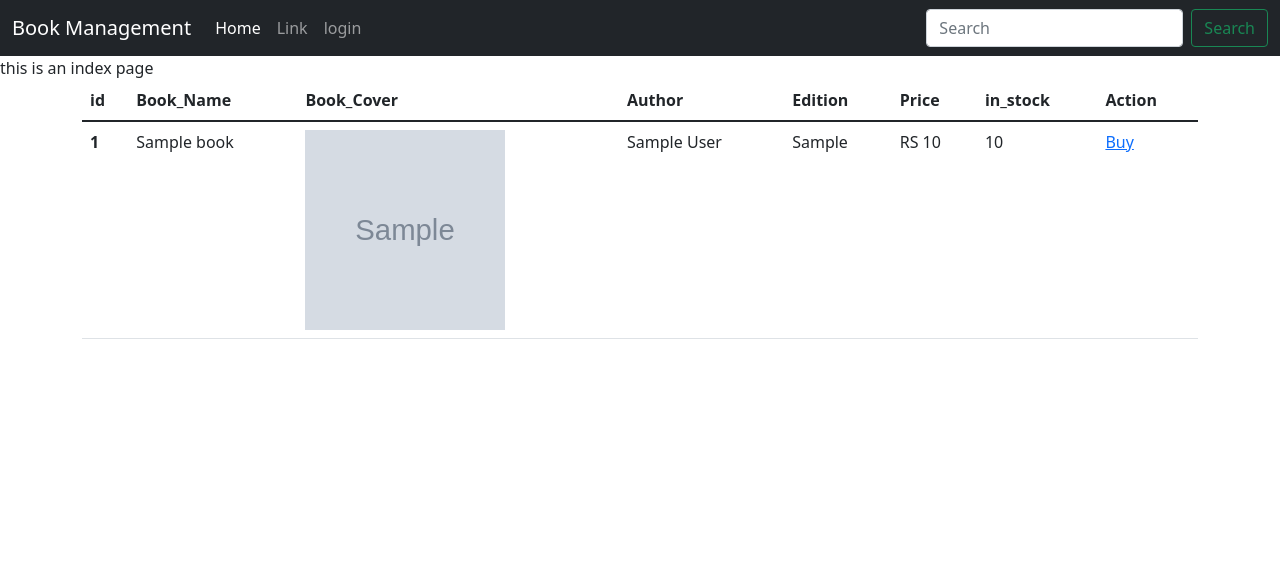
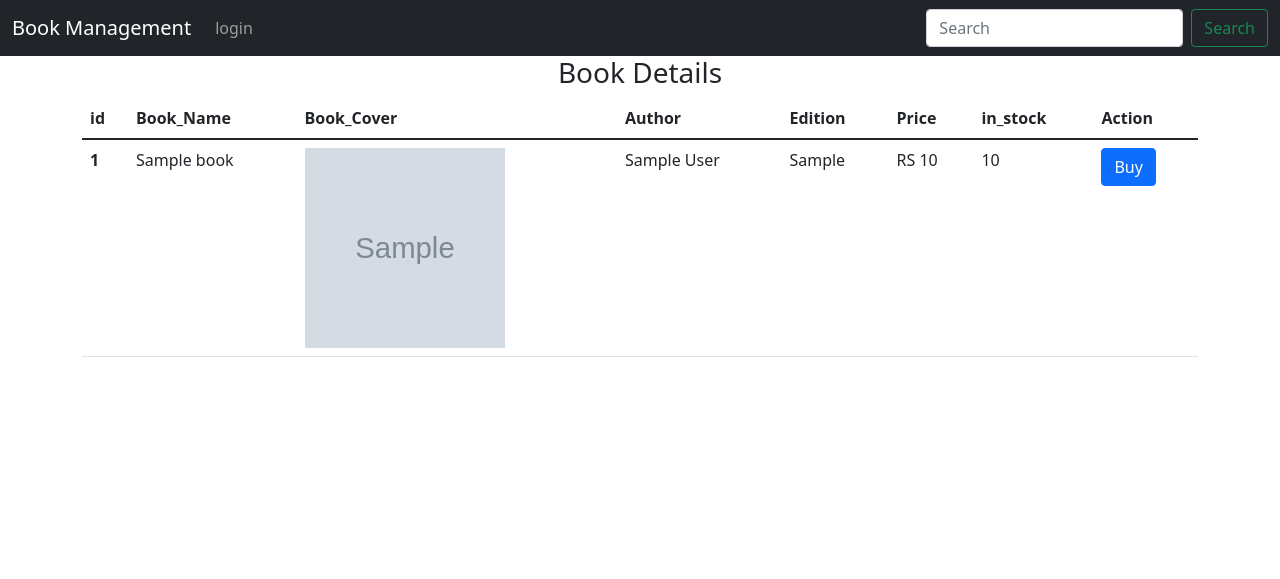
Before and after one commit to DipendraBravo/sales-mgmt, a Django app: page / in a window 1280 px wide. Shown: the top 579 px of the page. Run offline with Django 4.2, Linux system fonts and the light colour scheme; tables that the repository leaves empty hold one stand-in row (values such as "Sample post"); grey boxes marked "Sample" are stand-in pictures; some libraries are stand-ins or nearby versions.

Commit message:
completed User Interface and successfully create README.md

```diff
--- a/templates/header.html
+++ b/templates/header.html
@@ -6,12 +6,7 @@
     </button>
     <div class="collapse navbar-collapse" id="navbarSupportedContent">
       <ul class="navbar-nav me-auto mb-2 mb-lg-0">
-        <li class="nav-item">
-          <a class="nav-link active" aria-current="page" href="#">Home</a>
-        </li>
-        <li class="nav-item">
-          <a class="nav-link" href="#">Link</a>
-        </li>
+
           {% if user.is_authenticated %}
         <li class="nav-item dropdown">
           <a class="nav-link dropdown-toggle" href="#" id="navbarDropdown" role="button" data-bs-toggle="dropdown" aria-expanded="false">
--- a/templates/index.html
+++ b/templates/index.html
@@ -1,7 +1,11 @@
 {% extends 'base.html' %}
+{% block title %}
+    Home
+{% endblock %}
 {% block body %}
-    this is an index page
+
 <div class="container">
+<center><h3>Book Details</h3></center>
 <table class="table">
   <thead>
     <tr>
@@ -27,7 +31,7 @@
       <td>{{ book.edition }}</td>
       <td>RS {{ book.price }}</td>
       <td>{{ book.in_stock }}</td>
-        <td><a href="/buy/{{book.id }}">Buy</a> {% if user.is_superuser %}<a href="/delete/{{ book.id }}">DELETE</a> {% endif %} </td>
+        <td><a class="btn btn-primary" href="/buy/{{book.id }}">Buy</a> {% if user.is_superuser %}<a  class="btn btn-danger" href="/delete/{{ book.id }}">DELETE</a> {% endif %} </td>
     </tr>
     {% endfor %}
 
```
Also changed, not shown: README.md (added), coverpages/cover/thenameofwind_72JFVTz.jpg (added).
